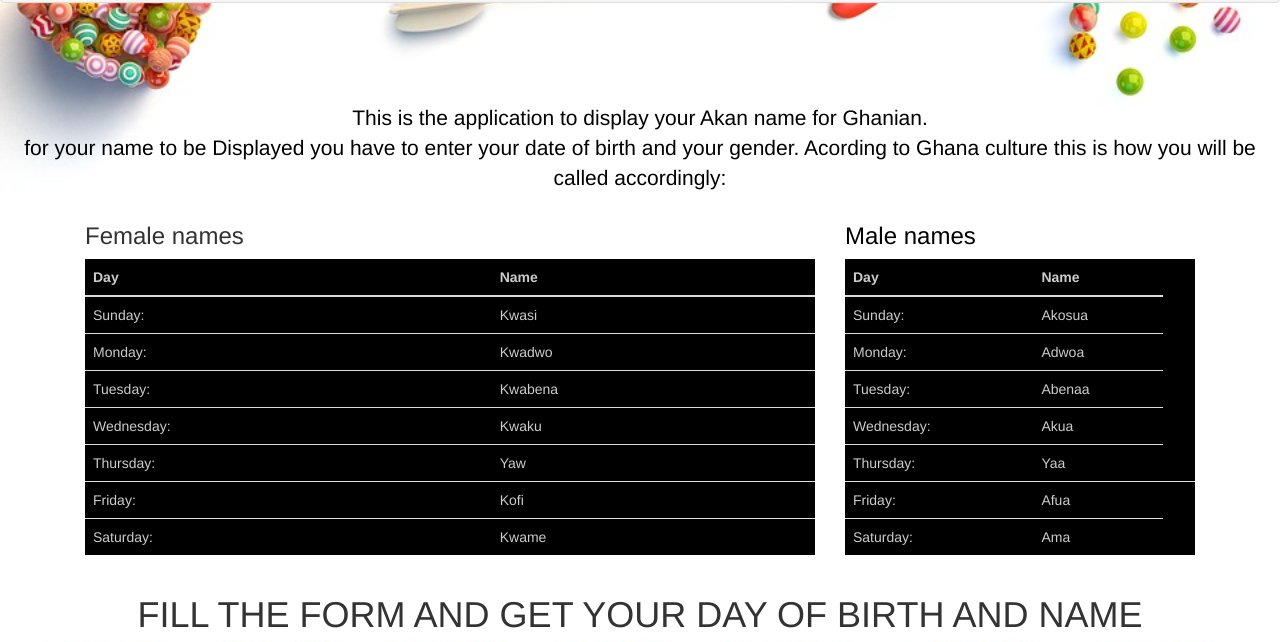
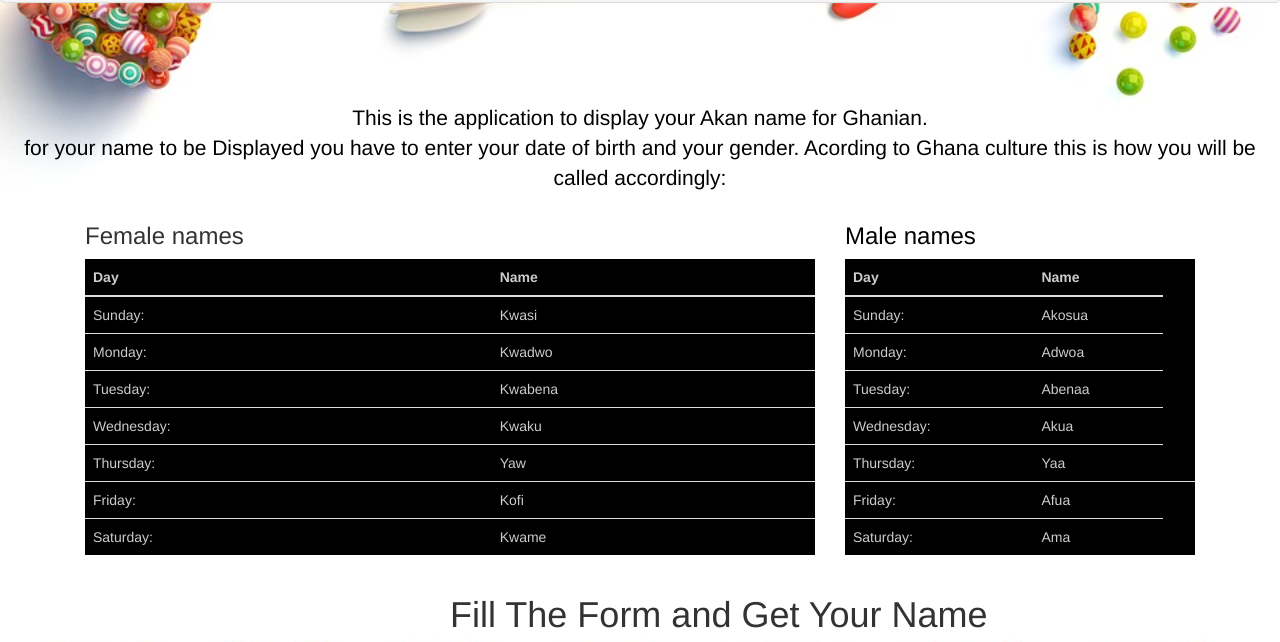
Before and after one commit to laetitia123/Akan-Name, a plain HTML site: page index.html in a window 1280 px wide. Shown: the part 107-749 px from the top of the page. Drawn offline with nearby package versions, Linux system fonts and the light colour scheme.

Commit message:
readme updated

```diff
--- a/index.html
+++ b/index.html
@@ -119,7 +119,7 @@
 
     </div>
     <div>
-    <h1 style="text-align:center;">FILL THE FORM AND GET YOUR DAY OF BIRTH AND NAME</h1>
+    <h1 style="margin-left:450px">Fill The Form and Get Your Name  </h1>
     <form name="form">
 
       <p>Please select your Gender:</p>
```
Also changed, not shown: 1 other file.
